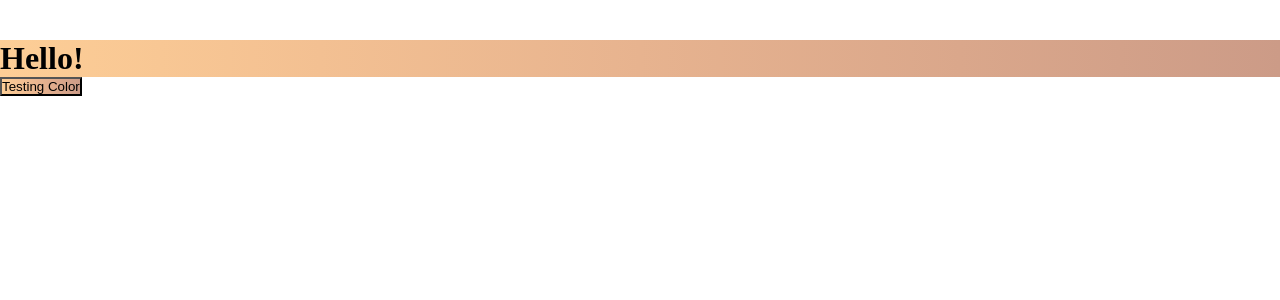
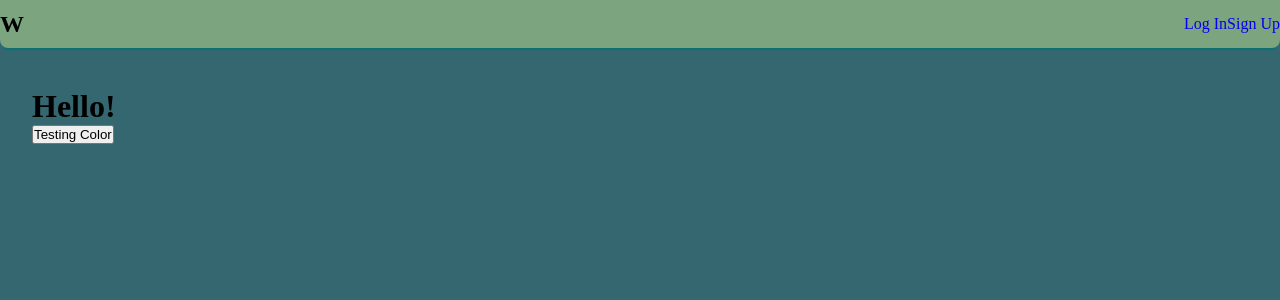
Before and after one commit to Tony-Villa/project-wayfarer, a Django app: page / in a window 1280 px wide. Shown: the top 300 px of the page. Run offline with Django 3.2, Linux system fonts and the light colour scheme.

Commit message:
basic nav setup

```diff
--- a/main_app/static/sass/abstracts/_functions.scss
+++ b/main_app/static/sass/abstracts/_functions.scss
@@ -8,3 +8,7 @@
 @function get-spacing($level) {
   @return map-get($size-levels, '#{$level}');
 }
+
+@function get-size($level) {
+  @return map-get($size-levels, '#{$level}');
+}
--- a/main_app/static/sass/base/_reset.scss
+++ b/main_app/static/sass/base/_reset.scss
@@ -4,8 +4,12 @@
   box-sizing: border-box;
 }
 
+body {
+  background-color: $bg-color;
+}
+
 main {
-  max-width: 80rem; // 1280px
+  max-width: 76rem; // 1216px
   margin: 0 auto;
   margin-top: 2.5rem;
   padding-bottom: 3rem;
--- a/main_app/static/sass/base/_typography.scss
+++ b/main_app/static/sass/base/_typography.scss
@@ -1,3 +1,3 @@
-h1 {
-  background-image: $accent-gradient;
-}
+// h1 {
+//   background-image: $accent-gradient;
+// }
--- a/main_app/static/sass/components/_buttons.scss
+++ b/main_app/static/sass/components/_buttons.scss
@@ -1,4 +1,4 @@
 //
-button {
-  background: $accent-gradient;
-}
+// button {
+//   background: $accent-gradient;
+// }
--- a/main_app/static/sass/layout/_navbar.scss
+++ b/main_app/static/sass/layout/_navbar.scss
@@ -1 +1,21 @@
-//
+@use '../abstracts/functions' as *;
+
+.nav-bar {
+  height: get-size(14);
+  background-color: $prime-color;
+  box-shadow: 0 4px 1px -2px #0c7070;
+  border-bottom-left-radius: get-size(3);
+  border-bottom-right-radius: get-size(3);
+}
+
+.nav-content-container {
+  max-width: 80rem;
+  height: 100%;
+  margin: 0 auto;
+  justify-content: space-between;
+  align-items: center;
+}
+
+.nav-link {
+  text-decoration: none;
+}
--- a/main_app/static/styles/main.css
+++ b/main_app/static/styles/main.css
@@ -4,8 +4,12 @@
   box-sizing: border-box;
 }
 
+body {
+  background-color: #356770;
+}
+
 main {
-  max-width: 80rem;
+  max-width: 76rem;
   margin: 0 auto;
   margin-top: 2.5rem;
   padding-bottom: 3rem;
@@ -15,12 +19,32 @@ main {
   display: none;
 }
 
-h1 {
-  background-image: linear-gradient(to right, #fdce96, #f3c092, #e7b38f, #daa78b, #cc9b87);
+.flex {
+  display: flex;
 }
 
-button {
-  background: linear-gradient(to right, #fdce96, #f3c092, #e7b38f, #daa78b, #cc9b87);
+.grid {
+  display: grid;
+}
+
+.nav-bar {
+  height: 3rem;
+  background-color: #7ba47f;
+  box-shadow: 0 4px 1px -2px #0c7070;
+  border-bottom-left-radius: 0.5rem;
+  border-bottom-right-radius: 0.5rem;
+}
+
+.nav-content-container {
+  max-width: 80rem;
+  height: 100%;
+  margin: 0 auto;
+  justify-content: space-between;
+  align-items: center;
+}
+
+.nav-link {
+  text-decoration: none;
 }
 
 /*# sourceMappingURL=main.css.map */
--- a/main_app/templates/components/nav.html
+++ b/main_app/templates/components/nav.html
@@ -1,5 +1,21 @@
 <nav class="nav-bar">
-  <section class="nav-logo">
-    <h2 class="logo">W</h2>
-  </section>
+  <div class="nav-content-container flex">
+    <section class="nav-logo">
+      <h2 class="logo">W</h2>
+    </section>
+    {% if user.is_authenticated %}
+    <section class="search-bar">
+      <input type="text" placeholder="Search for City" />
+    </section>
+    <section class="user-options">
+      <h3 class="logged-in-name">{{user.username}}</h3>
+      <a class="nav-link" href="{% url 'logout' %}">Log Out</a>
+    </section>
+    {% else %}
+    <section class="user-options flex">
+      <a class="nav-link" href="{% url 'login' %}">Log In</a>
+      <a class="nav-link" href="{% url 'signup' %}">Sign Up</a>
+    </section>
+    {% endif %}
+  </div>
 </nav>
--- a/main_app/templates/layout/base.html
+++ b/main_app/templates/layout/base.html
@@ -21,11 +21,8 @@
     <script src="{% static 'scripts/app.js' %}"></script>
   </head>
   <body>
-    <nav>
-      <!--  -->
-      {% block nav %} {% endblock %}
-    </nav>
-
+    {% include '../components/nav.html' %}
+    <!--  -->
     <div class="main-content">
       <!--  -->
       {% block content %} {% endblock %}
```
Also changed, not shown: 1 other file.
